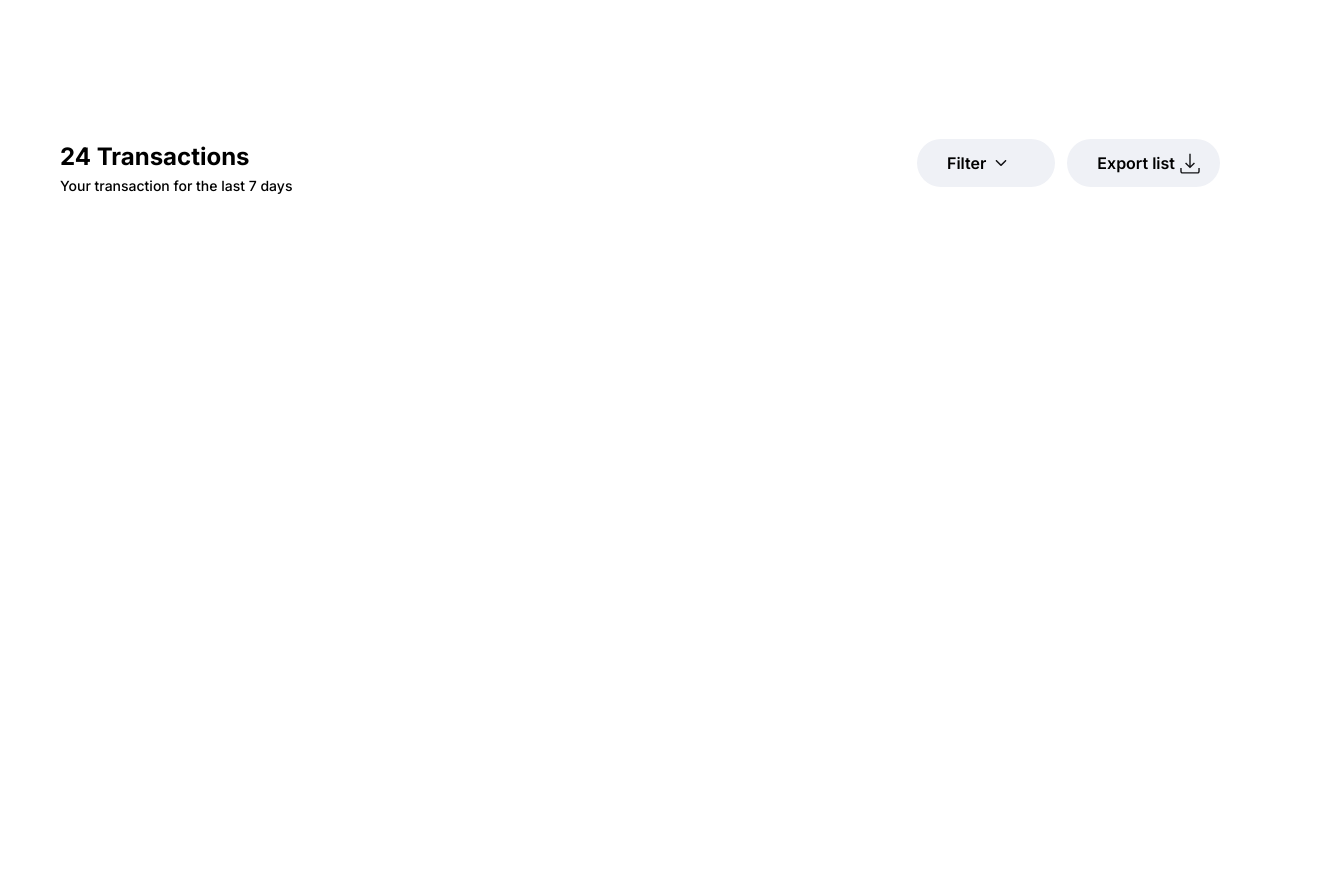
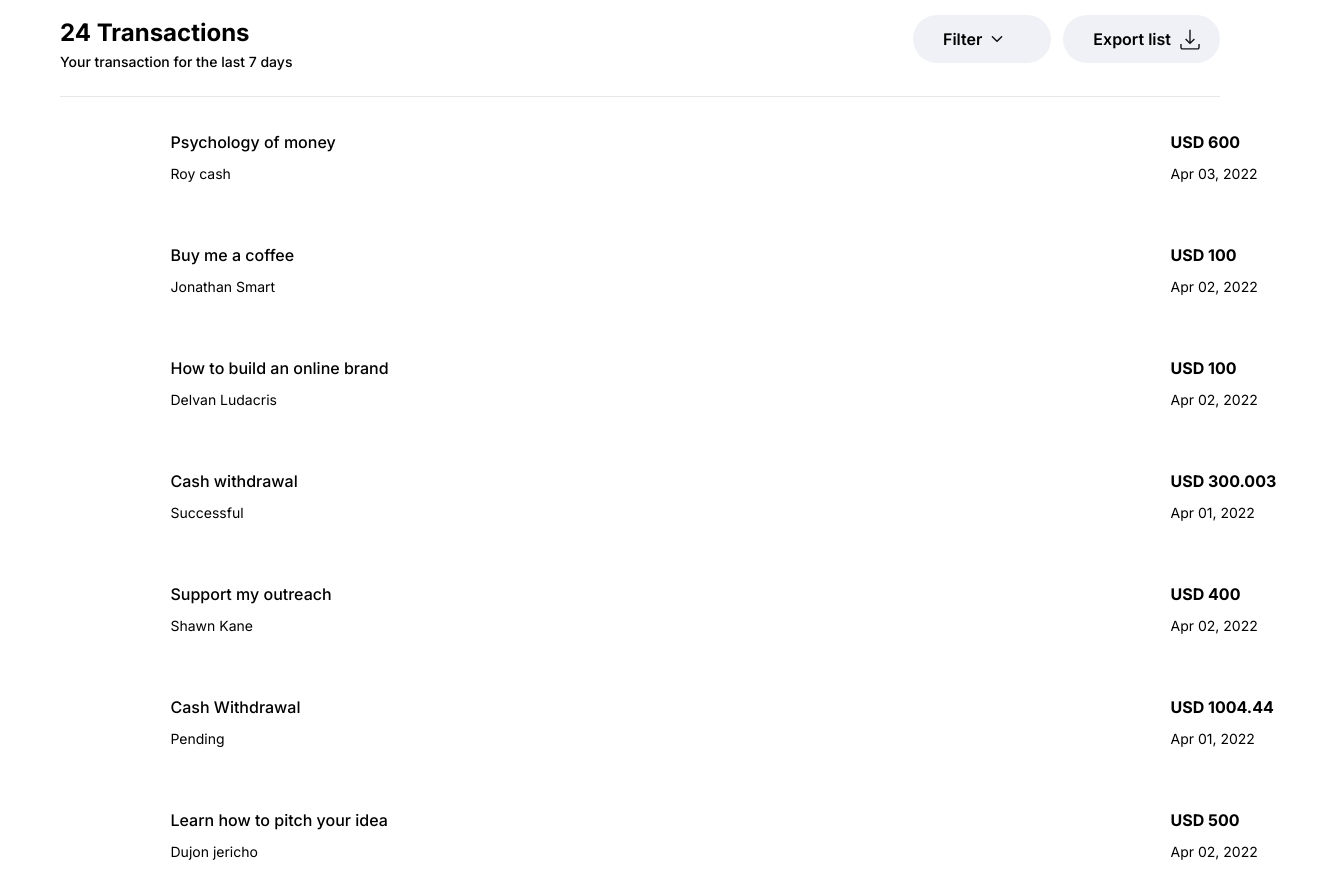
Before and after one commit to lawrenceime/Mainstack-transactions, a Next.js app: page / in a window 1280 px wide. Shown: the part 640-1528 px from the top of the page, 1321 px wide, since content can reach past the window. Before the commit the page ends 836 px from the top, so only its background shows below. Built offline with nearby package versions, Linux system fonts and the light colour scheme.

Commit message:
I created a modal folder to contain modal contents

```diff
--- a/app/components/Chart.tsx
+++ b/app/components/Chart.tsx
@@ -19,25 +19,25 @@ const data: Data[] = [
   },
   {
     name: 'Page B',
-    uv: 3000,
+    uv: 6000,
     pv: 1398,
     amt: 2210,
   },
   {
     name: 'Page C',
-    uv: 2000,
+    uv: 3000,
     pv: 9800,
     amt: 2290,
   },
   {
     name: 'Page D',
-    uv: 2780,
+    uv: 5780,
     pv: 3908,
     amt: 2000,
   },
   {
     name: 'Page E',
-    uv: 1890,
+    uv: 2000,
     pv: 4800,
     amt: 2181,
   },
@@ -51,24 +51,31 @@ const data: Data[] = [
 
 const Chart: React.FC = () => {
   return (
-    <ResponsiveContainer height={400} >
+    <div>
+
+<ResponsiveContainer height={230} >
       <LineChart
 
         data={data}
         margin={{
-          top: 10,
+          top: 50,
           right: 30,
           left: 20,
           bottom: 5,
         }}
       >
 
+       {/* < XAxis /> */}
 
 
         <Line type="monotone" dataKey="uv" stroke="#FF5403" />
       </LineChart>
 
     </ResponsiveContainer>
+    <hr className='w-[100%] mt-[-50] border-[2px]'/>
+
+    </div>
+
   );
 };
 
--- a/app/components/SidebarContent.tsx
+++ b/app/components/SidebarContent.tsx
@@ -1,5 +1,5 @@
 import React from 'react'
-import { Interface } from 'readline'
+
 
 interface ImageProps {
    img:string
--- a/app/components/TransactionBlock.tsx
+++ b/app/components/TransactionBlock.tsx
@@ -1,13 +1,15 @@
 import React from 'react'
 import Image from 'next/image'
-import Call from '../../public/assets/call_received.svg'
+
 import Download from '../../public/assets/download.svg'
 import Expand from '../../public/assets/expand.svg'
+import Transactions from './Transactions'
 
 
 const TransactionBlock = () => {
     return (
-    <div className='flex flex-row justify-between mt-[82px] w-[1160px] mx-auto'>
+        <>
+            <div className='flex  justify-between mt-[82px] w-[1160px] mx-auto'>
                 <div>
                     <p className='text-[24px] font-bold'>24 Transactions</p>
                     <p className='text-[14px] font-medium'>Your transaction for the last 7 days</p>
@@ -16,18 +18,28 @@ const TransactionBlock = () => {
                     <div className='flex gap-[12px] '>
                         <div className='bg-[#EFF1F6] flex flex-row rounded-[100px] py-[12px] pr-[44px] pl-[30px] gap-[5px] '>
                             <p className='text-[16px] font-semibold'>Filter</p>
-                <Image src={Expand} width={20} height={20} alt='filter transactions'/>
+                            <Image src={Expand} width={20} height={20} alt='filter transactions' />
                         </div>
                         <div className=' bg-[#EFF1F6] py-[12px] pr-[20px] pl-[30px] flex flex-row rounded-[100px] gap-[5px] '>
-            <p className='text-[16px] font-semibold'>Export list</p>
-            <Image src={Download} width={20} height={20} alt='download file'/>
+                            <p className='text-[16px] font-semibold pr-[4px]'>Export list</p>
+                            <Image src={Download} width={20} height={20} alt='download file' />
                         </div>
                     </div>
 
 
 
                 </div>
+
+
+
+
+
             </div>
+
+            <hr className='w-[1160px] mt-[24px] mx-auto' />
+            <Transactions />
+        </>
+
     )
 }
 
--- /dev/null
+++ b/app/components/Transactions.tsx
@@ -0,0 +1,110 @@
+import React from 'react'
+import Image from 'next/image'
+
+interface TransactionProps {
+    title : string,
+    name : string,
+    amount : string,
+    date : string,
+    callImg : string,
+}
+
+
+const transactionDetails : TransactionProps[] = [
+  {
+    title :   "Psychology of money",
+    name : "Roy cash",
+    amount : "USD 600",
+    date : "Apr 03, 2022",
+    callImg : "/assets/received.svg"
+
+  },
+
+  {
+    title :   "Buy me a coffee",
+    name : "Jonathan Smart",
+    amount : "USD 100",
+    date : "Apr 02, 2022",
+    callImg : "/assets/received.svg",
+
+
+  },
+
+  {
+    title :   "How to build an online brand",
+    name : "Delvan Ludacris",
+    amount : "USD 100",
+    date : "Apr 02, 2022",
+    callImg : "/assets/received.svg"
+
+  },
+
+  {
+    title :   "Cash withdrawal",
+    name : "Successful",
+    amount : "USD 300.003",
+    date : "Apr 01, 2022",
+    callImg : "/assets/received.svg"
+
+  },
+
+  {
+    title :   "Support my outreach",
+    name : "Shawn Kane",
+    amount : "USD 400",
+    date : "Apr 02, 2022",
+    callImg : "/assets/received.svg"
+
+  },
+
+  {
+    title :   "Cash Withdrawal",
+    name : "Pending",
+    amount : "USD 1004.44",
+    date : "Apr 01, 2022",
+    callImg : "/assets/received.svg"
+
+  },
+  {
+    title :   "Learn how to pitch your idea",
+    name : "Dujon jericho",
+    amount : "USD 500",
+    date : "Apr 02, 2022",
+    callImg : "/assets/received.svg"
+
+  }
+
+]
+
+
+const Transactions = () => {
+  return (
+<div>
+        {transactionDetails.map((transactions , index) => {
+            return <div className='mx-[140.5px] mt-[33px]' key={index}>
+                <div className='flex flex-row '>
+                    <div className='  bg-[#E3FCF2] w-[48px] rounded-[100px] h-[48px] my-auto mx-[15px] '>
+                    <Image src={transactions.callImg} alt='transaction status' width={20} height={20} />
+                    </div>
+
+                <div className='flex flex-row  gap-[700px] '>
+                <div className='w-[300px] space-y-[9px] mb-[26px]'>
+                <div className='text-[16px] font-medium' >{transactions.title}</div>
+                <div className='text-[14px]'>{transactions.name}</div>
+                </div>
+                <div className='w-[150px] space-y-[9px] mb-[26px]'>
+                <div className='text-[16px] font-bold'>{transactions.amount}</div>
+                <div className='text-[14px]'>{transactions.date}</div>
+                </div>
+                </div>
+                </div>
+
+
+
+            </div>
+        })}
+    </div>
+  )
+}
+
+export default Transactions
--- /dev/null
+++ b/app/components/modal/AppContents.tsx
@@ -0,0 +1,60 @@
+import React from 'react'
+import Image from 'next/image';
+
+interface AppDetails {
+    img : string;
+    title: string;
+    description: string;
+}
+
+const appDetails : AppDetails[] = [
+    {
+        img : 'app-bar-list(3).svg',
+        title : 'Link in Bio',
+        description:'Manage your link in Bio'
+
+    },
+
+    {
+        img : 'app-bar-list.svg',
+        title : 'Store',
+        description:'Manage your store activities'
+
+    },
+    {
+        img : 'app-bar-list(1).svg',
+        title : 'Media kit',
+        description:'Manage your media kit'
+
+    },
+    {
+        img : 'app-bar-list(2).svg',
+        title : 'Invoicing',
+        description:'Manage your link invoices'
+
+    },
+    {
+        img : 'app-bar-list(3).svg',
+        title : 'Bookings',
+        description:'Manage your link in Bookings'
+
+    }
+]
+
+const AppContents = () => {
+  return (
+    <div>{appDetails.map((item , index) => {
+        return <div key={index}>
+            <Image src={item.img} alt='app bar list ' />
+            <div>
+                <p>{item.title}</p>
+                <p>{item.description}</p>
+            </div>
+
+
+        </div>
+    })}</div>
+  )
+}
+
+export default AppContents
--- /dev/null
+++ b/app/components/modal/AppModal.tsx
@@ -0,0 +1,10 @@
+import React from 'react'
+import AppContents from './AppContents'
+
+const AppModal = () => {
+  return (
+    <div></div>
+  )
+}
+
+export default AppModal
```
Also changed, not shown: public/assets/received.svg. Lines whose indentation alone changed are shown as unchanged.
